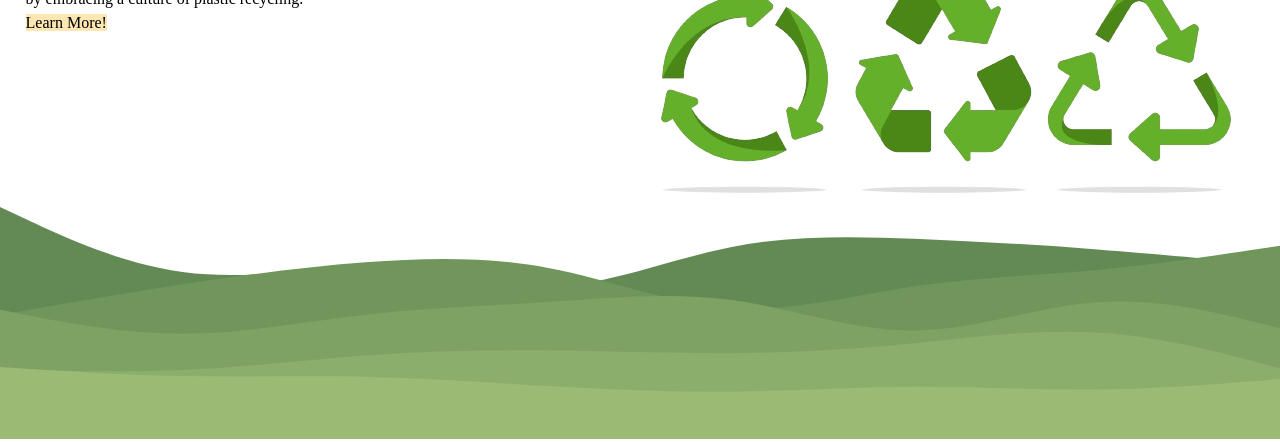
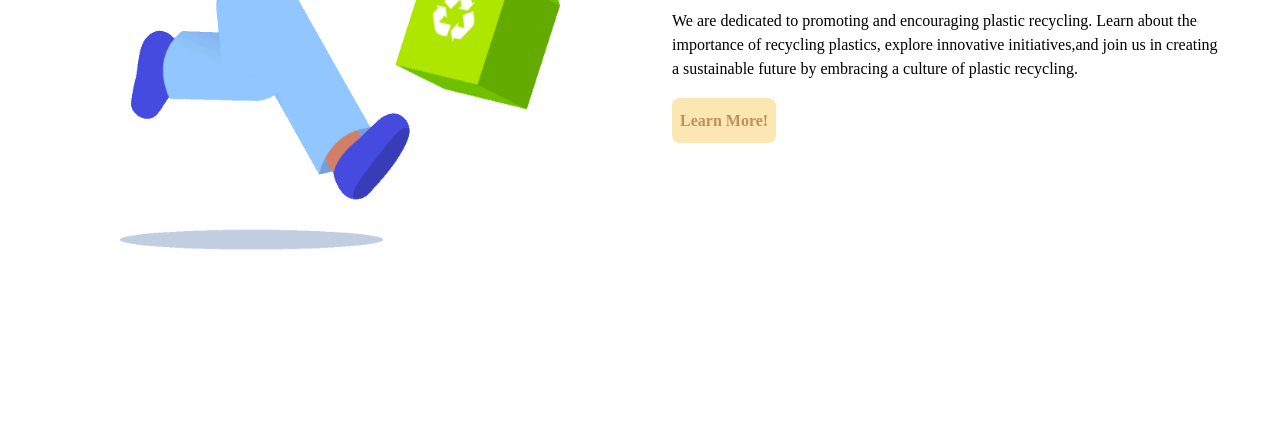
Before and after one commit to Grace-Njenga/Reciclar, a website: page dist/index.html in a window 1280 px wide. Shown: the part 357-800 px from the top of the page. Drawn offline with nearby package versions, Linux system fonts and the light colour scheme; a web font is replaced by a local one.

Commit message:
hero section changes

```diff
--- a/src/input.css
+++ b/src/input.css
@@ -20,6 +20,7 @@ canvas,
 svg {
   display: block;
   max-width: 100%;
+  height: auto;
 }
 input,
 button,
@@ -116,17 +117,3 @@ li a:hover {
 .menu{
   display: none;
 }
-
-/* svg background waves  */
-.waves{
-  aspect-ratio: 960/540;
-  width: 100%;
-  height: auto;
-  background-repeat: no-repeat;
-  background-position: center;
-  background-size: cover;
-}
-
-.layer1{
-  background-image: url("/dist/img/layered-waves-haikei.svg");
-}
--- a/tailwind.config.js
+++ b/tailwind.config.js
@@ -38,6 +38,7 @@ module.exports = {
       height: {
         500: "min",
       },
+
     },
   },
   plugins: [],
```
Also changed, not shown: dist/img/8bit-young-man-bringing-a-bottle-for-recycling.gif (added), dist/index.html, dist/media_queries.css, dist/output.css.
